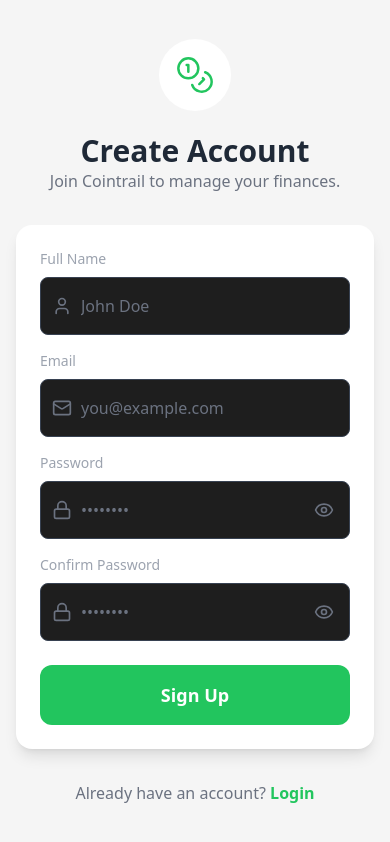
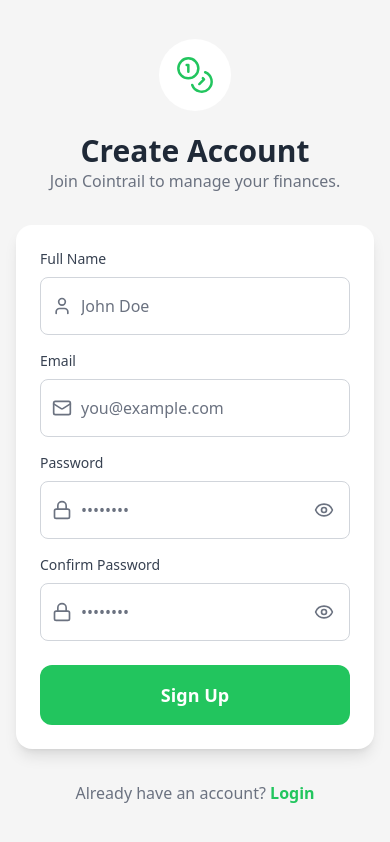
Before and after one commit to jagath132/finance_tracker, a React (Vite) app: page /register in a window 390 px wide. Built offline with nearby package versions, Linux system fonts and the light colour scheme; no server answers.

Commit message:
Update login and register screens: light theme, responsive input fields, animations, and fixed sizing

```diff
--- a/src/components/ui/Input.tsx
+++ b/src/components/ui/Input.tsx
@@ -16,19 +16,19 @@
 
   return (
     <div className="relative mb-4">
-      <label className="block text-sm font-medium text-gray-400 mb-2">{label}</label>
+      <label className="block text-sm font-medium text-gray-700 dark:text-gray-400 mb-2">{label}</label>
       <div className="relative">
-        {icon && <div className="absolute inset-y-0 left-0 pl-3 flex items-center pointer-events-none">{icon}</div>}
+        {icon && <div className="absolute inset-y-0 left-0 pl-3 flex items-center pointer-events-none text-gray-500">{icon}</div>}
         <input
           type={isPassword ? (isPasswordVisible ? 'text' : 'password') : type}
-          className={`w-full p-4 ${icon ? 'pl-10' : 'pl-4'} pr-12 bg-dark-secondary border border-gray-700 rounded-lg text-white placeholder-gray-500 focus:outline-none focus:ring-2 focus:ring-brand-green`}
+          className={`w-full p-4 ${icon ? 'pl-10' : 'pl-4'} pr-12 bg-white dark:bg-dark-secondary border border-gray-300 dark:border-gray-700 rounded-lg text-black dark:text-white placeholder-gray-500 focus:outline-none focus:ring-2 focus:ring-brand-green`}
           {...props}
         />
         {isPassword && (
           <button
             type="button"
             onClick={togglePasswordVisibility}
-            className="absolute inset-y-0 right-0 pr-4 flex items-center text-gray-500 hover:text-white"
+            className="absolute inset-y-0 right-0 pr-4 flex items-center text-gray-500 hover:text-gray-700 dark:hover:text-white"
           >
             {isPasswordVisible ? <EyeOff size={20} /> : <Eye size={20} />}
           </button>
--- a/src/context/ThemeContext.tsx
+++ b/src/context/ThemeContext.tsx
@@ -12,7 +12,7 @@
 export const ThemeProvider: React.FC<{ children: React.ReactNode }> = ({ children }) => {
   const [theme, setTheme] = useState<Theme>(() => {
     const storedTheme = localStorage.getItem('theme');
-    return (storedTheme as Theme) || 'system';
+    return (storedTheme as Theme) || 'light';
   });
 
   useEffect(() => {
--- a/src/screens/LoginScreen.tsx
+++ b/src/screens/LoginScreen.tsx
@@ -2,6 +2,22 @@
 import { Link, useNavigate } from 'react-router-dom';
 import { motion } from 'framer-motion';
 import { Mail, Lock, Coins } from 'lucide-react';
+
+const containerVariants = {
+  hidden: { opacity: 0 },
+  visible: {
+    opacity: 1,
+    transition: {
+      staggerChildren: 0.1,
+      delayChildren: 0.3
+    }
+  }
+};
+
+const itemVariants = {
+  hidden: { opacity: 0, y: 20 },
+  visible: { opacity: 1, y: 0, transition: { duration: 0.5 } }
+};
 import Input from '../components/ui/Input';
 import Button from '../components/ui/Button';
 import { supabase } from '../supabase/client';
@@ -33,7 +49,7 @@
     };
 
     return (
-        <div className="min-h-screen bg-light-primary dark:bg-dark-primary flex flex-col justify-center items-center p-4 sm:p-6">
+        <div className="h-screen bg-light-primary dark:bg-dark-primary flex flex-col justify-center items-center p-4 sm:p-6 overflow-hidden">
             <motion.div
                 initial={{ opacity: 0, y: -20 }}
                 animate={{ opacity: 1, y: 0 }}
@@ -48,16 +64,22 @@
                     <p className="text-light-text-secondary dark:text-dark-text-secondary">Login to continue to Cointrail.</p>
                 </div>
 
-                <form onSubmit={handleSubmit} className="bg-light-secondary dark:bg-dark-secondary p-6 sm:p-8 rounded-2xl shadow-lg">
-                    <Input label="Email" type="email" value={email} onChange={(e) => setEmail(e.target.value)} placeholder="you@example.com" icon={<Mail size={20} className="text-gray-500" />} required />
-                    <Input label="Password" type="password" value={password} onChange={(e) => setPassword(e.target.value)} placeholder="••••••••" icon={<Lock size={20} className="text-gray-500" />} required />
+                <motion.form onSubmit={handleSubmit} className="bg-light-secondary dark:bg-dark-secondary p-6 sm:p-8 rounded-2xl shadow-lg" variants={containerVariants} initial="hidden" animate="visible">
+                    <motion.div variants={itemVariants}>
+                        <Input label="Email" type="email" value={email} onChange={(e) => setEmail(e.target.value)} placeholder="you@example.com" icon={<Mail size={20} className="text-gray-500" />} required />
+                    </motion.div>
+                    <motion.div variants={itemVariants}>
+                        <Input label="Password" type="password" value={password} onChange={(e) => setPassword(e.target.value)} placeholder="••••••••" icon={<Lock size={20} className="text-gray-500" />} required />
+                    </motion.div>
 
-                    <div className="text-right mt-6 mb-6">
+                    <motion.div className="text-right mt-6 mb-6" variants={itemVariants}>
                         <Link to="/forgot-password" className="text-sm text-brand-green hover:underline">Forgot Password?</Link>
-                    </div>
+                    </motion.div>
 
-                    <Button type="submit" isLoading={isLoading}>Login</Button>
-                </form>
+                    <motion.div variants={itemVariants}>
+                        <Button type="submit" isLoading={isLoading}>Login</Button>
+                    </motion.div>
+                </motion.form>
 
                 <p className="text-center mt-8 text-light-text-secondary dark:text-dark-text-secondary">
                     Don't have an account?{' '}
--- a/src/screens/RegisterScreen.tsx
+++ b/src/screens/RegisterScreen.tsx
@@ -2,6 +2,22 @@
 import { Link, useNavigate } from 'react-router-dom';
 import { motion } from 'framer-motion';
 import { User, Mail, Lock, Coins } from 'lucide-react';
+
+const containerVariants = {
+  hidden: { opacity: 0 },
+  visible: {
+    opacity: 1,
+    transition: {
+      staggerChildren: 0.1,
+      delayChildren: 0.3
+    }
+  }
+};
+
+const itemVariants = {
+  hidden: { opacity: 0, y: 20 },
+  visible: { opacity: 1, y: 0, transition: { duration: 0.5 } }
+};
 import Input from '../components/ui/Input';
 import Button from '../components/ui/Button';
 import PasswordStrength from '../components/ui/PasswordStrength';
@@ -57,7 +73,7 @@
     };
 
     return (
-        <div className="min-h-screen bg-light-primary dark:bg-dark-primary flex flex-col justify-center items-center p-4 sm:p-6">
+        <div className="h-screen bg-light-primary dark:bg-dark-primary flex flex-col justify-center items-center p-4 sm:p-6 overflow-hidden">
             <motion.div
                 initial={{ opacity: 0, y: -20 }}
                 animate={{ opacity: 1, y: 0 }}
@@ -72,19 +88,27 @@
                     <p className="text-light-text-secondary dark:text-dark-text-secondary">Join Cointrail to manage your finances.</p>
                 </div>
 
-                <form onSubmit={handleSubmit} className="bg-light-secondary dark:bg-dark-secondary p-6 sm:p-8 rounded-2xl shadow-lg">
-                    <Input label="Full Name" type="text" value={fullName} onChange={(e) => setFullName(e.target.value)} placeholder="John Doe" icon={<User size={20} className="text-gray-500" />} required />
-                    <Input label="Email" type="email" value={email} onChange={(e) => setEmail(e.target.value)} placeholder="you@example.com" icon={<Mail size={20} className="text-gray-500" />} required />
-                    <Input label="Password" type="password" value={password} onChange={(e) => setPassword(e.target.value)} placeholder="••••••••" icon={<Lock size={20} className="text-gray-500" />} required />
-                    <PasswordStrength strength={passwordStrength} />
-                    <div className="mt-4">
+                <motion.form onSubmit={handleSubmit} className="bg-light-secondary dark:bg-dark-secondary p-6 sm:p-8 rounded-2xl shadow-lg" variants={containerVariants} initial="hidden" animate="visible">
+                    <motion.div variants={itemVariants}>
+                        <Input label="Full Name" type="text" value={fullName} onChange={(e) => setFullName(e.target.value)} placeholder="John Doe" icon={<User size={20} className="text-gray-500" />} required />
+                    </motion.div>
+                    <motion.div variants={itemVariants}>
+                        <Input label="Email" type="email" value={email} onChange={(e) => setEmail(e.target.value)} placeholder="you@example.com" icon={<Mail size={20} className="text-gray-500" />} required />
+                    </motion.div>
+                    <motion.div variants={itemVariants}>
+                        <Input label="Password" type="password" value={password} onChange={(e) => setPassword(e.target.value)} placeholder="••••••••" icon={<Lock size={20} className="text-gray-500" />} required />
+                    </motion.div>
+                    <motion.div variants={itemVariants}>
+                        <PasswordStrength strength={passwordStrength} />
+                    </motion.div>
+                    <motion.div className="mt-4" variants={itemVariants}>
                         <Input label="Confirm Password" type="password" value={confirmPassword} onChange={(e) => setConfirmPassword(e.target.value)} placeholder="••••••••" icon={<Lock size={20} className="text-gray-500" />} required />
-                    </div>
+                    </motion.div>
 
-                    <div className="mt-6">
+                    <motion.div className="mt-6" variants={itemVariants}>
                         <Button type="submit" isLoading={isLoading}>Sign Up</Button>
-                    </div>
-                </form>
+                    </motion.div>
+                </motion.form>
 
                 <p className="text-center mt-8 text-light-text-secondary dark:text-dark-text-secondary">
                     Already have an account?{' '}
```
